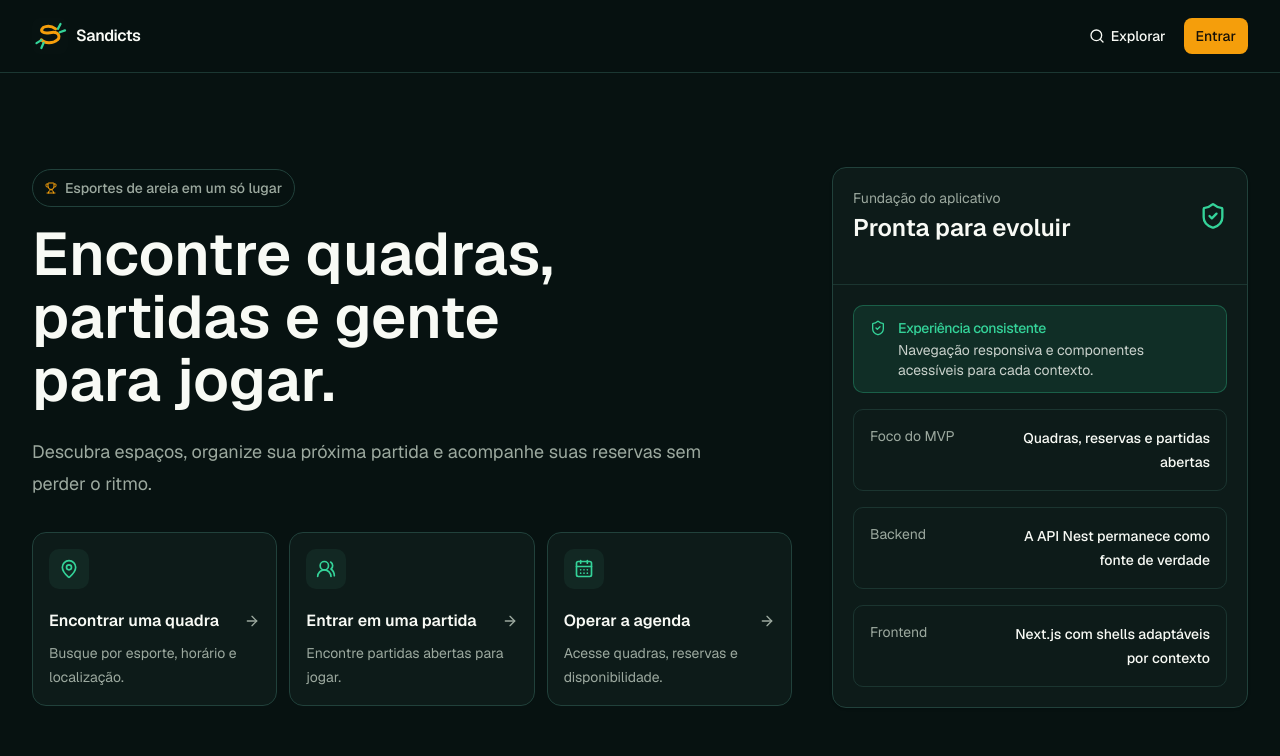
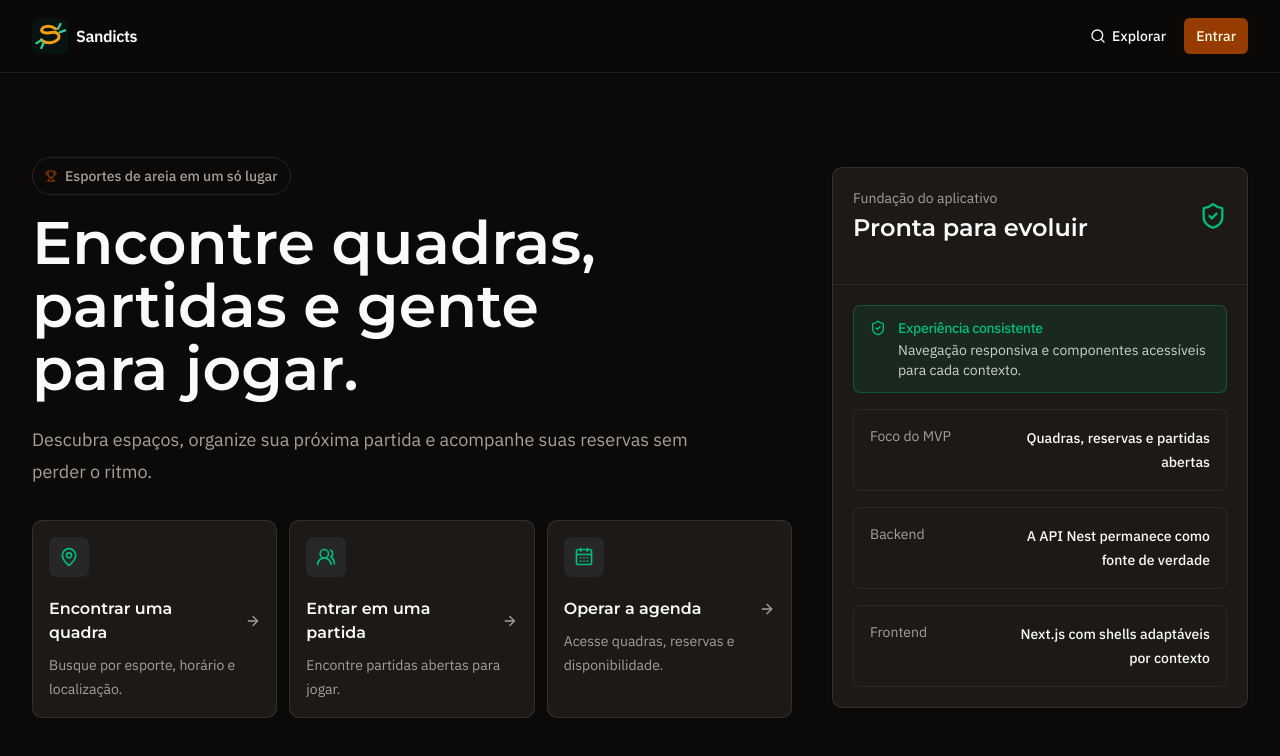
Before and after one commit to sandicts/reactjs-sandicts-web, a Next.js app: page / in a window 1280 px wide. Shown: the top 756 px of the page. Built offline with nearby package versions, Linux system fonts and the light colour scheme.

Commit message:
chore(KAN-144): adopt shadcn preset foundation

```diff
--- a/src/app/globals.css
+++ b/src/app/globals.css
@@ -2,35 +2,117 @@
 @import "shadcn/tailwind.css";
 @import "tw-animate-css";
 
+@custom-variant dark (&:is(.dark *));
+
+/* visual-system:tokens:start */
 :root {
+  color-scheme: light;
+  --radius: 0.45rem;
+  --font-sans-stack:
+    var(--font-ibm-plex-sans, "IBM Plex Sans"), Arial, Helvetica, sans-serif;
+  --font-heading-stack:
+    var(--font-montserrat, "Montserrat"),
+    var(--font-ibm-plex-sans, "IBM Plex Sans"), Arial, sans-serif;
+  --font-mono-stack:
+    ui-monospace, "SFMono-Regular", Consolas, "Liberation Mono", monospace;
+  --background: oklch(1 0 0);
+  --foreground: oklch(0.147 0.004 49.25);
+  --card: oklch(1 0 0);
+  --card-foreground: oklch(0.147 0.004 49.25);
+  --popover: oklch(1 0 0);
+  --popover-foreground: oklch(0.147 0.004 49.25);
+  --primary: oklch(0.555 0.163 48.998);
+  --primary-foreground: oklch(0.987 0.022 95.277);
+  --secondary: oklch(0.967 0.001 286.375);
+  --secondary-foreground: oklch(0.21 0.006 285.885);
+  --muted: oklch(0.97 0.001 106.424);
+  --muted-foreground: oklch(0.553 0.013 58.071);
+  --accent: oklch(0.97 0.001 106.424);
+  --accent-foreground: oklch(0.216 0.006 56.043);
+  --destructive: oklch(0.577 0.245 27.325);
+  --destructive-foreground: oklch(0.985 0 0);
+  --destructive-subtle: oklch(0.995 0.002 17.38);
+  --destructive-border: oklch(0.808 0.114 19.571);
+  --border: oklch(0.923 0.003 48.717);
+  --input: oklch(0.923 0.003 48.717);
+  --ring: oklch(0.709 0.01 56.259);
+  --success: oklch(0.508 0.118 165.612);
+  --success-foreground: oklch(0.985 0 0);
+  --success-subtle: oklch(0.979 0.021 166.113);
+  --success-border: oklch(0.765 0.177 163.223);
+  --warning: oklch(0.555 0.163 48.998);
+  --warning-foreground: oklch(0.987 0.022 95.277);
+  --warning-subtle: oklch(0.987 0.022 95.277);
+  --warning-border: oklch(0.837 0.128 66.29);
+  --info: oklch(0.5 0.134 242.749);
+  --info-foreground: oklch(0.985 0 0);
+  --info-subtle: oklch(0.977 0.013 236.62);
+  --info-border: oklch(0.746 0.16 232.661);
+  --chart-1: oklch(0.837 0.128 66.29);
+  --chart-2: oklch(0.705 0.213 47.604);
+  --chart-3: oklch(0.646 0.222 41.116);
+  --chart-4: oklch(0.553 0.195 38.402);
+  --chart-5: oklch(0.47 0.157 37.304);
+  --sidebar: oklch(0.985 0.001 106.423);
+  --sidebar-foreground: oklch(0.147 0.004 49.25);
+  --sidebar-primary: oklch(0.666 0.179 58.318);
+  --sidebar-primary-foreground: oklch(0.987 0.022 95.277);
+  --sidebar-accent: oklch(0.97 0.001 106.424);
+  --sidebar-accent-foreground: oklch(0.216 0.006 56.043);
+  --sidebar-border: oklch(0.923 0.003 48.717);
+  --sidebar-ring: oklch(0.709 0.01 56.259);
+}
+
+.dark {
   color-scheme: dark;
-  --radius: 0.625rem;
-  --background: #071211;
-  --foreground: #f8faf5;
-  --card: #0d1b19;
-  --card-foreground: #f8faf5;
-  --popover: #122823;
-  --popover-foreground: #f8faf5;
-  --primary: #f59e0b;
-  --primary-foreground: #161108;
-  --secondary: #122823;
-  --secondary-foreground: #f8faf5;
-  --muted: #0d1b19;
-  --muted-foreground: #9ca99f;
-  --accent: #21413b;
-  --accent-foreground: #f8faf5;
-  --destructive: #fb7185;
-  --destructive-foreground: #4c0519;
-  --border: #21413b;
-  --input: #47776b;
-  --ring: #f59e0b;
-  --success: #34d399;
-  --success-foreground: #052e2b;
-  --warning: #f59e0b;
-  --warning-foreground: #161108;
-  --info: #38bdf8;
-  --info-foreground: #082f49;
+  --background: oklch(0.147 0.004 49.25);
+  --foreground: oklch(0.985 0.001 106.423);
+  --card: oklch(0.216 0.006 56.043);
+  --card-foreground: oklch(0.985 0.001 106.423);
+  --popover: oklch(0.216 0.006 56.043);
+  --popover-foreground: oklch(0.985 0.001 106.423);
+  --primary: oklch(0.473 0.137 46.201);
+  --primary-foreground: oklch(0.987 0.022 95.277);
+  --secondary: oklch(0.274 0.006 286.033);
+  --secondary-foreground: oklch(0.985 0 0);
+  --muted: oklch(0.268 0.007 34.298);
+  --muted-foreground: oklch(0.709 0.01 56.259);
+  --accent: oklch(0.268 0.007 34.298);
+  --accent-foreground: oklch(0.985 0.001 106.423);
+  --destructive: oklch(0.704 0.191 22.216);
+  --destructive-foreground: oklch(0.216 0.006 56.043);
+  --destructive-subtle: oklch(0.258 0.092 26.042);
+  --destructive-border: oklch(0.455 0.188 29.234);
+  --border: oklch(1 0 0 / 10%);
+  --input: oklch(1 0 0 / 15%);
+  --ring: oklch(0.553 0.013 58.071);
+  --success: oklch(0.696 0.17 162.48);
+  --success-foreground: oklch(0.262 0.051 172.552);
+  --success-subtle: oklch(0.262 0.051 172.552);
+  --success-border: oklch(0.508 0.118 165.612);
+  --warning: oklch(0.769 0.188 70.08);
+  --warning-foreground: oklch(0.279 0.077 45.635);
+  --warning-subtle: oklch(0.279 0.077 45.635);
+  --warning-border: oklch(0.555 0.163 48.998);
+  --info: oklch(0.746 0.16 232.661);
+  --info-foreground: oklch(0.293 0.066 243.157);
+  --info-subtle: oklch(0.293 0.066 243.157);
+  --info-border: oklch(0.5 0.134 242.749);
+  --chart-1: oklch(0.837 0.128 66.29);
+  --chart-2: oklch(0.705 0.213 47.604);
+  --chart-3: oklch(0.646 0.222 41.116);
+  --chart-4: oklch(0.553 0.195 38.402);
+  --chart-5: oklch(0.47 0.157 37.304);
+  --sidebar: oklch(0.216 0.006 56.043);
+  --sidebar-foreground: oklch(0.985 0.001 106.423);
+  --sidebar-primary: oklch(0.769 0.188 70.08);
+  --sidebar-primary-foreground: oklch(0.279 0.077 45.635);
+  --sidebar-accent: oklch(0.268 0.007 34.298);
+  --sidebar-accent-foreground: oklch(0.985 0.001 106.423);
+  --sidebar-border: oklch(1 0 0 / 10%);
+  --sidebar-ring: oklch(0.553 0.013 58.071);
 }
+/* visual-system:tokens:end */
 
 @theme inline {
   --color-background: var(--background);
@@ -49,17 +131,39 @@
   --color-accent-foreground: var(--accent-foreground);
   --color-destructive: var(--destructive);
   --color-destructive-foreground: var(--destructive-foreground);
+  --color-destructive-subtle: var(--destructive-subtle);
+  --color-destructive-border: var(--destructive-border);
   --color-border: var(--border);
   --color-input: var(--input);
   --color-ring: var(--ring);
   --color-success: var(--success);
   --color-success-foreground: var(--success-foreground);
+  --color-success-subtle: var(--success-subtle);
+  --color-success-border: var(--success-border);
   --color-warning: var(--warning);
   --color-warning-foreground: var(--warning-foreground);
+  --color-warning-subtle: var(--warning-subtle);
+  --color-warning-border: var(--warning-border);
   --color-info: var(--info);
   --color-info-foreground: var(--info-foreground);
-  --font-sans: var(--font-geist-sans);
-  --font-mono: var(--font-geist-mono);
+  --color-info-subtle: var(--info-subtle);
+  --color-info-border: var(--info-border);
+  --color-chart-1: var(--chart-1);
+  --color-chart-2: var(--chart-2);
+  --color-chart-3: var(--chart-3);
+  --color-chart-4: var(--chart-4);
+  --color-chart-5: var(--chart-5);
+  --color-sidebar: var(--sidebar);
+  --color-sidebar-foreground: var(--sidebar-foreground);
+  --color-sidebar-primary: var(--sidebar-primary);
+  --color-sidebar-primary-foreground: var(--sidebar-primary-foreground);
+  --color-sidebar-accent: var(--sidebar-accent);
+  --color-sidebar-accent-foreground: var(--sidebar-accent-foreground);
+  --color-sidebar-border: var(--sidebar-border);
+  --color-sidebar-ring: var(--sidebar-ring);
+  --font-sans: var(--font-sans-stack);
+  --font-heading: var(--font-heading-stack);
+  --font-mono: var(--font-mono-stack);
   --radius-sm: calc(var(--radius) * 0.6);
   --radius-md: calc(var(--radius) * 0.8);
   --radius-lg: var(--radius);
@@ -76,10 +180,19 @@
 
   html {
     min-height: 100%;
+    @apply font-sans;
   }
 
   body {
     @apply min-h-full bg-background text-foreground;
-    font-family: var(--font-geist-sans), Arial, Helvetica, sans-serif;
+  }
+
+  h1,
+  h2,
+  h3,
+  h4,
+  h5,
+  h6 {
+    @apply font-heading;
   }
 }
--- a/src/app/layout.tsx
+++ b/src/app/layout.tsx
@@ -1,4 +1,4 @@
-import { Geist, Geist_Mono } from "next/font/google";
+import { IBM_Plex_Sans, Montserrat } from "next/font/google";
 import { setRequestLocale } from "next-intl/server";
 import { DEFAULT_LOCALE } from "@/i18n/config";
 import { I18nClientProvider } from "@/i18n/i18n-client-provider";
@@ -8,14 +8,18 @@ import { createRootMetadata } from "@/lib/seo/seo-metadata";
 import { AppProviders } from "./providers";
 import "./globals.css";
 
-const geistSans = Geist({
-  variable: "--font-geist-sans",
+const ibmPlexSans = IBM_Plex_Sans({
+  variable: "--font-ibm-plex-sans",
   subsets: ["latin"],
+  display: "swap",
+  fallback: ["Arial", "Helvetica", "sans-serif"],
 });
 
-const geistMono = Geist_Mono({
-  variable: "--font-geist-mono",
+const montserrat = Montserrat({
+  variable: "--font-montserrat",
   subsets: ["latin"],
+  display: "swap",
+  fallback: ["Arial", "sans-serif"],
 });
 
 export async function generateMetadata() {
@@ -32,7 +36,7 @@ export default function RootLayout({
   return (
     <html
       lang={DEFAULT_LOCALE}
-      className={`${geistSans.variable} ${geistMono.variable} h-full antialiased`}
+      className={`${ibmPlexSans.variable} ${montserrat.variable} dark h-full antialiased`}
     >
       <body className="flex min-h-full flex-col">
         <I18nClientProvider locale={DEFAULT_LOCALE} messages={messages}>
--- /dev/null
+++ b/src/lib/visual-system/static-colors.ts
@@ -0,0 +1,16 @@
+/**
+ * Static sRGB fallbacks for renderers that cannot consume the runtime CSS
+ * custom properties, such as Next.js ImageResponse.
+ *
+ * These values serialize the active Stone/Amber direction. Brand artwork can
+ * replace the mark-specific entries when KAN-145 lands.
+ */
+const staticVisualColors = {
+  amber: "#f59e0b",
+  amberDeep: "#b45309",
+  background: "#0c0a09",
+  foreground: "#fafaf9",
+  surface: "#292524",
+} as const;
+
+export { staticVisualColors };
```
Also changed, not shown: package.json (+5 -3 lines), components.json, 1 other file (tests, documents, lock files or other folders).
